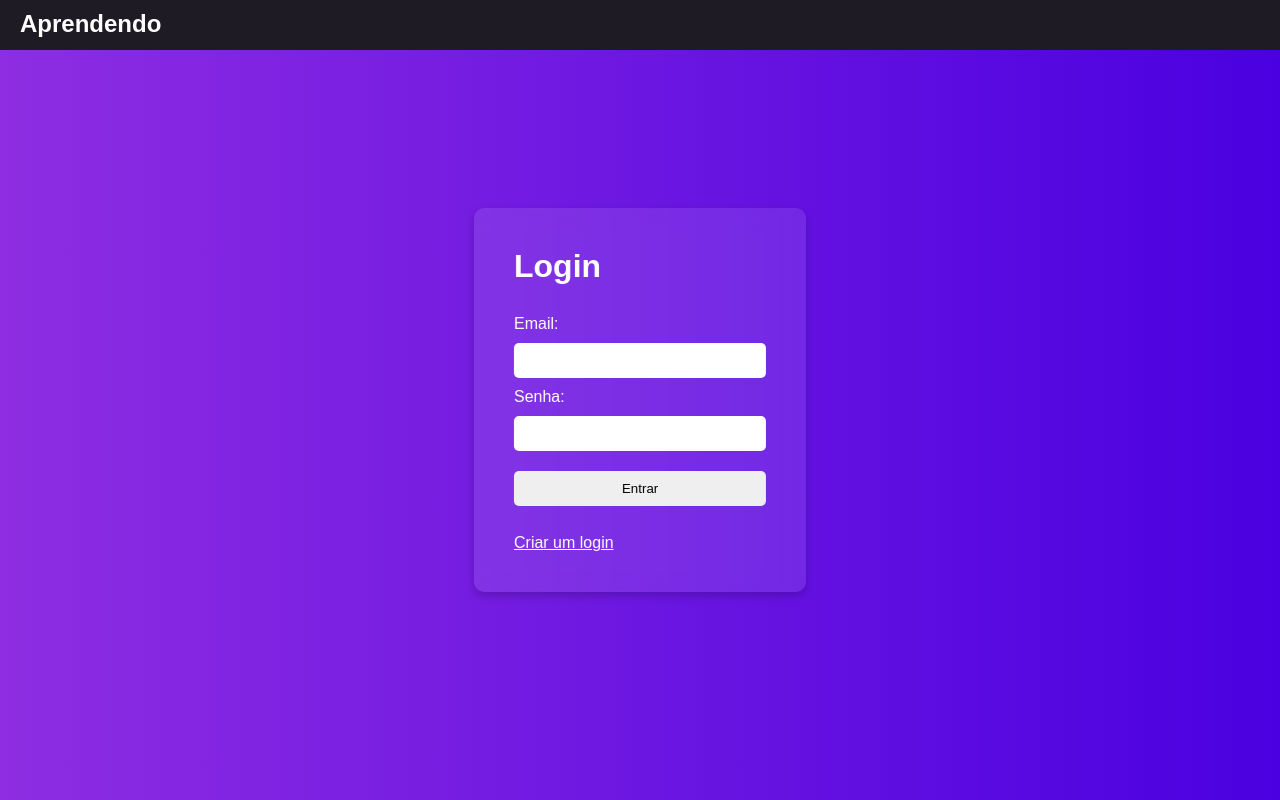
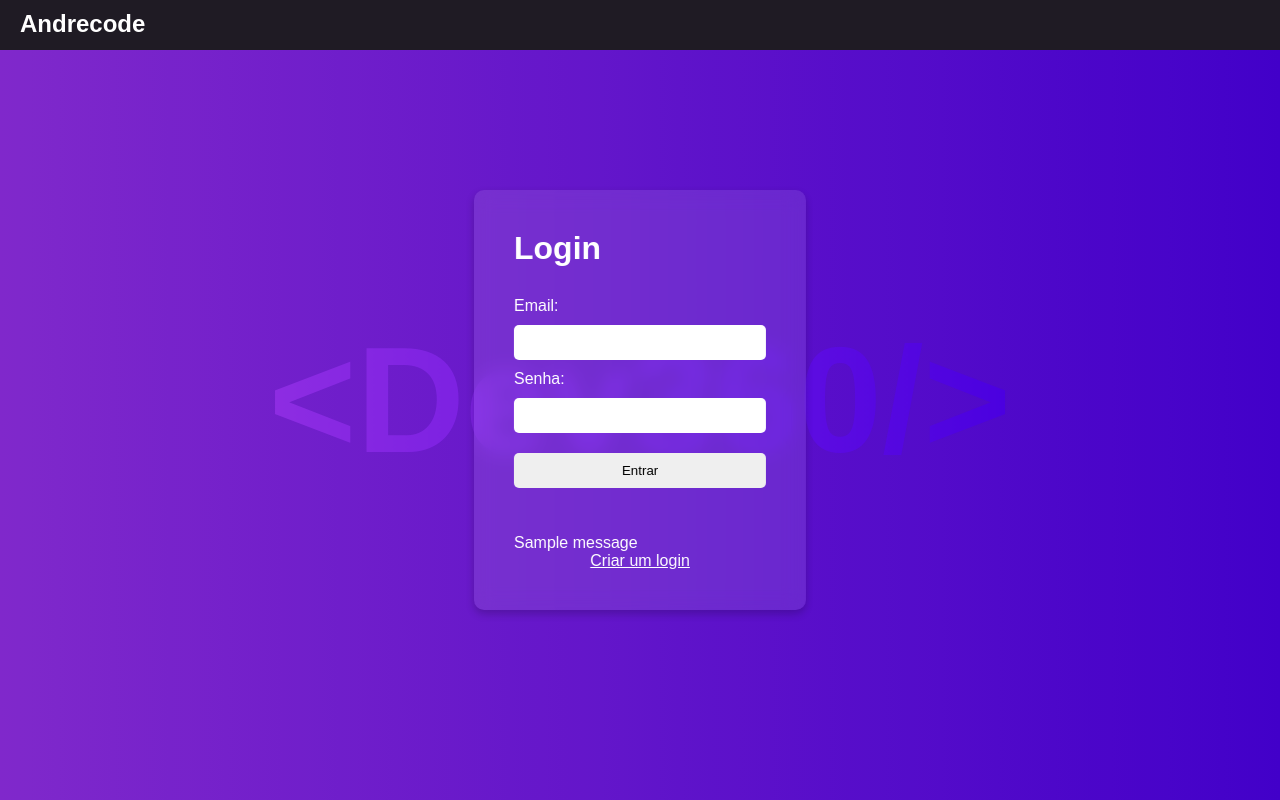
Before and after one commit to Andrezinrc/projeto-django-login, a Django app: page /login/login/ in a window 1280 px wide. Run offline with Django 5.2, Linux system fonts and the light colour scheme; tables that the repository leaves empty hold one stand-in row (values such as "Sample post"); one stand-in notice (Sample message) is shown.

Commit message:
estiliza os app

```diff
--- a/src/curso_de_django/home/views.py
+++ b/src/curso_de_django/home/views.py
@@ -3,9 +3,11 @@ from django.shortcuts import render
 def home(request):
     mensage = "Hello, World"
     description = "Estou aprendendo Django!"
+    logo = "<Dev360/>"
 
     context = {
         'mensage': mensage,
         'description': description,
+        'logo': logo,
     }
     return render(request, 'home/home.html', context)
--- a/src/curso_de_django/login/static/login/style.css
+++ b/src/curso_de_django/login/static/login/style.css
@@ -0,0 +1,3 @@
+.nav-bar-inicio{
+    display: none;
+}
--- a/src/curso_de_django/login/templates/login/login.html
+++ b/src/curso_de_django/login/templates/login/login.html
@@ -3,17 +3,15 @@
 {% block content %}
 {% load static %}
 <link rel="stylesheet" href="{% static 'login/style.css' %}">
-<header class="cabecalho">
-    <div class="titulo">
-        <h2>Aprendendo</h2>
-    </div>
-</header>
 <main class="conteudo">
     <form method="post" class="login-container">
         <h1>Login</h1>
         {% csrf_token %}
         {{ form.as_p }}
         <input type="submit" value="Entrar"><br><br>
+        {% for message in messages %}
+            <p class="{{ message.tags }}">{{ message }}</p>
+        {% endfor %}
         <a href="{% url 'register' %}">Criar um login</a>
     </form>
 </main>
--- a/src/curso_de_django/login/views.py
+++ b/src/curso_de_django/login/views.py
@@ -1,6 +1,8 @@
 from django.shortcuts import render, redirect
+from register.models import Register
 from .forms import LoginForm
-from register.models import Register
+from django.contrib import messages
+import time
 
 def login(request):
     if request.method == 'POST':
@@ -9,6 +11,9 @@ def login(request):
             email = form.cleaned_data.get('email')
             user = Register.objects.get(email=email)
             request.session['user_id'] = user.id
+
+            messages.success(request, 'Login feito co sucesso.')
+            time.sleep(3)
             return redirect('home')
     else:
         form = LoginForm()
--- a/src/curso_de_django/register/static/register/style.css
+++ b/src/curso_de_django/register/static/register/style.css
@@ -0,0 +1,3 @@
+.nav-bar-inicio{
+    display: none;
+}
--- a/src/curso_de_django/register/templates/register/register.html
+++ b/src/curso_de_django/register/templates/register/register.html
@@ -3,11 +3,6 @@
 {% block content %}
 {% load static %}
 <link rel="stylesheet" href="{% static 'register/style.css' %}">
-<header class="cabecalho">
-    <div class="titulo">
-        <h2>Aprendendo</h2>
-    </div>
-</header>
 <main>
     <form action="" method="post" class="login-container">
         <h1>CADASTRO</h1>
--- a/src/curso_de_django/static/style.css
+++ b/src/curso_de_django/static/style.css
@@ -19,6 +19,60 @@ body {
 .titulo h2{
     color: white;
 }
+.container-nav-login-inicio{
+    display: flex;
+    justify-content: space-between;
+    align-itens: center;
+}
+.nav-bar-inicio{
+    display: flex;
+    align-items: center;
+    gap: 20px;
+}
+.nav-bar-inicio a{
+    text-decoration: none;
+    color: white;
+}
+.nav-bar a:hover{
+    border-bottom: 1px solid white;
+}
+.logo {
+    position: absolute;
+    top: 50%;
+    left: 50%;
+    transform: translate(-50%, -50%);
+    text-align: center;
+}
+
+.logo h1 {
+    font-size: 150px;
+    font-weight: bold;
+    background: linear-gradient(to right, #8e2de2, #4a00e0);
+    -webkit-background-clip: text;
+    -moz-background-clip: text;
+     color: transparent;
+}
+
+.logo::before {
+    top: 10%;
+    left: 10%;
+}
+
+.logo::after {
+    bottom: 10%;
+    right: 10%;
+}
+
+.logo-bg {
+    position: absolute;
+    top: 0;
+    left: 0;
+    width: 100%;
+    height: 100%;
+    background: rgba(0, 0, 0, 0.1);
+    z-index: -2;
+}
+
 .login-container {
     position: absolute;
     top: 50%;
@@ -30,6 +84,9 @@ body {
     box-shadow: 0 4px 8px rgba(0, 0, 0, 0.2);
     backdrop-filter: blur(10px);
     color: #fff;
+    display: flex;
+    flex-direction: column;
+    justify-content: center;
 }
 
 .login-container h1 {
@@ -60,6 +117,9 @@ body {
 }
 .login-container a{
     color: white;
+    display: flex;
+    text-align: center;
+    margin: 0 auto;
 }
 @media screen and(max-width: 768px){
     .login-container {
--- a/src/curso_de_django/templates/base.html
+++ b/src/curso_de_django/templates/base.html
@@ -7,6 +7,21 @@
     <title>Curso de Django</title>
 </head>
 <body>
+<header class="cabecalho">
+    <div class="container-nav-login-inicio">
+        <div class="titulo">
+        <h2>Andrecode</h2>
+        </div>
+        <nav class="nav-bar-inicio">
+            <a href="{% url 'login' %}">login</a>
+            <a href="{% url 'register' %}">sign in</a>
+        </nav>
+    </div>
+</header>
+<div class="logo-bg"></div>
+<div class="logo">
+    <h1><span>&lt;Dev360/&gt;</span></h1>
+</div>
     {% block content %} {% endblock %}
 </body>
 </html>
```
Also changed, not shown: src/curso_de_django/curso_de_django/settings.py (+11 -0 lines), src/curso_de_django/home/static/home/style.css (deleted, +0 -17 lines), src/curso_de_django/home/templates/home/home.html (+0 -11 lines), src/curso_de_django/db.sqlite3, src/curso_de_django/register/migrations/0001_initial.py (added).
